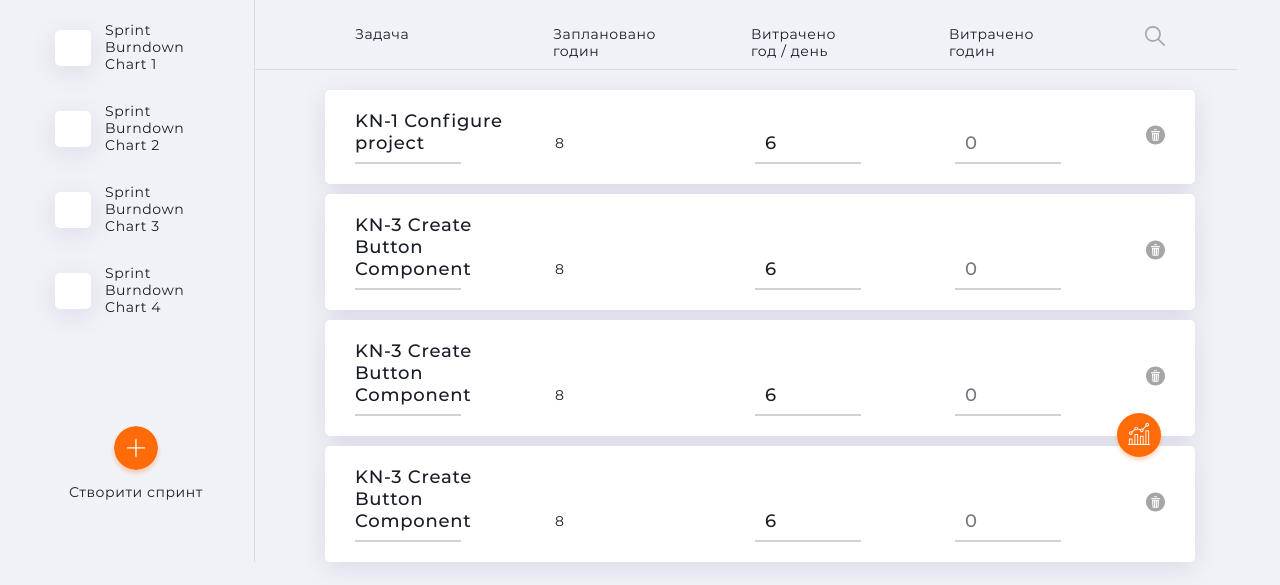
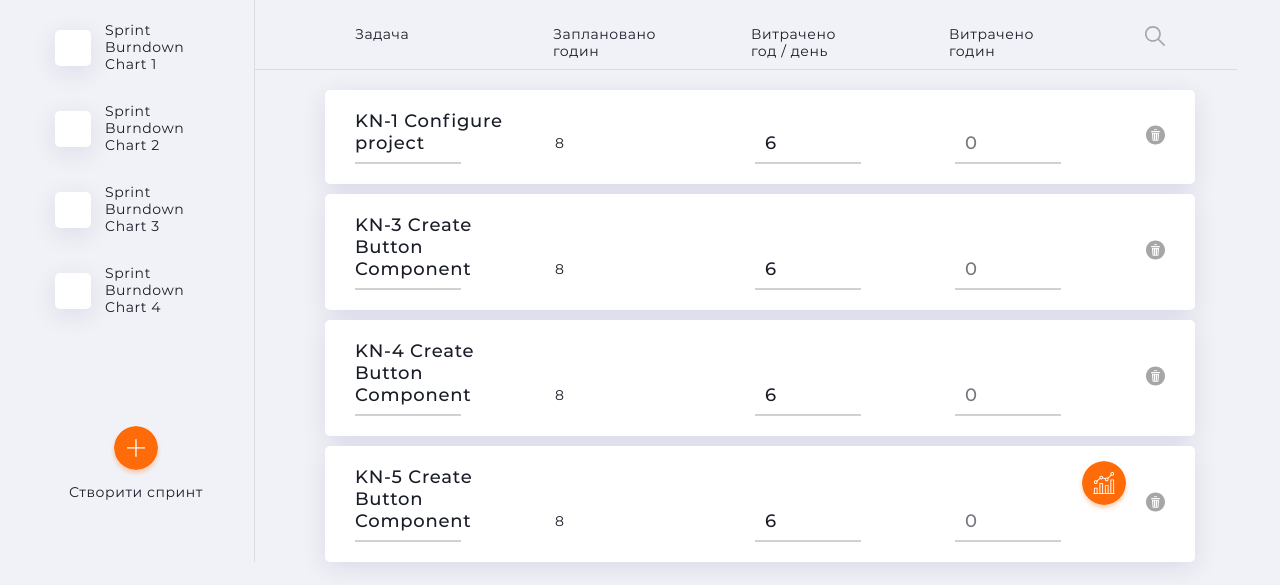
Before and after one commit to DanTsvirkun/goit-react-project, a React app: page /projects/1/sprints/1 in a window 1280 px wide. Shown: the part 215-800 px from the top of the page. Built offline with nearby package versions, Linux system fonts and the light colour scheme.

Commit message:
finished SBC-42

```diff
--- a/src/components/BurndownChartBtn/BurndownChartBtn.module.css
+++ b/src/components/BurndownChartBtn/BurndownChartBtn.module.css
@@ -1,17 +1,16 @@
 .graphicBtn {
   position: fixed;
   bottom: 10%;
-  right: 10%;
+  right: 12%;
   display: block;
   width: 44px;
   height: 44px;
   box-shadow: 0px 3px 4px rgba(255, 107, 8, 0.3);
-  border-radius: 25px;
+  border-radius: 50%;
   border: none;
-  background-position: top;
-  background-repeat: no-repeat;
+  background-position: 50% 12%;
+  background-image: url("./iconBCB/analyticsFull.svg");
   cursor: pointer;
-  background-image: url("./iconBCB/analyticsFull.svg");
 }
 
 .graphicBtn:hover,
--- a/src/components/BurndownChartModalWindow/BurndownChartModalWindow.module.css
+++ b/src/components/BurndownChartModalWindow/BurndownChartModalWindow.module.css
@@ -13,8 +13,6 @@
 
 .modal {
   position: relative;
-  /* max-width: calc(100vw - 48px);
-  max-height: calc(100vh - 24px); */
   max-width: 100vw;
   max-height: 100vh;
 }
--- a/src/components/SprintSidebar/SprintSidebar.module.css
+++ b/src/components/SprintSidebar/SprintSidebar.module.css
@@ -7,12 +7,9 @@
 .sprint-sidebar__wrapper::before {
   content: "";
   position: absolute;
-	height: 100%;
+  min-height: 100%;
   width: 1px;
-	background-color: rgba(24,
-			28,
-			39,
-			0.1);
+  background-color: rgba(24, 28, 39, 0.1);
   top: 0;
   right: 0;
 }
@@ -70,7 +67,7 @@
 }
 
 .sprint-sidebar__add-description {
-	font-family: 'Montserrat';
+  font-family: "Montserrat";
   font-style: normal;
   font-weight: normal;
   font-size: 14px;
--- a/src/components/SprintTasksList/SprintTasksList.js
+++ b/src/components/SprintTasksList/SprintTasksList.js
@@ -1,29 +1,31 @@
-import React, { useState } from 'react';
-import SprintTask from '../SprintTask/SprintTask';
-import css from './SprintTasksList.module.css';
+import React, { useState } from "react";
+import SprintTask from "../SprintTask/SprintTask";
+import css from "./SprintTasksList.module.css";
+import BurndownChartBtn from "../BurndownChartBtn/BurndownChartBtn";
+import BurndownChartModalWindow from "../BurndownChartModalWindow/BurndownChartModalWindow";
+
 const SprintTasksList = () => {
   const [toggleAnalytic, setToggleAnalytic] = useState(false);
   const handleToggleAnalytic = () => {
-    setToggleAnalytic(state => !state);
+    setToggleAnalytic((state) => !state);
   };
+
   return (
     <div className={css.wrapper}>
-      <ul className={css['sprint__tasks-list']}>
+      <ul className={css["sprint__tasks-list"]}>
         {[
-          { title: 'KN-1 Configure project' },
-          { title: 'KN-3 Create Button Component' },
-          { title: 'KN-3 Create Button Component' },
-          { title: 'KN-3 Create Button Component' },
-        ].map(task => (
-          <SprintTask {...task} />
+          { title: "KN-1 Configure project" },
+          { title: "KN-3 Create Button Component" },
+          { title: "KN-4 Create Button Component" },
+          { title: "KN-5 Create Button Component" },
+        ].map((task) => (
+          <SprintTask key={task.title} {...task} />
         ))}
       </ul>
-      <button
-        onClick={handleToggleAnalytic}
-        className={css['sprint__analytic-btn']}
-      >
-        {toggleAnalytic && <div> put here your component</div>}
-      </button>
+      {!toggleAnalytic && <BurndownChartBtn openModal={handleToggleAnalytic} />}
+      {toggleAnalytic && (
+        <BurndownChartModalWindow onClose={handleToggleAnalytic} />
+      )}
     </div>
   );
 };
```
Also changed, not shown: src/components/App/App.js (+10 -10 lines), src/components/BurndownChartModalWindow/BurndownChartModalWindow.js (+0 -7 lines), src/components/SprintTableTitle/SprintTableTitle.js (+18 -19 lines). Lines whose indentation alone changed are shown as unchanged.
